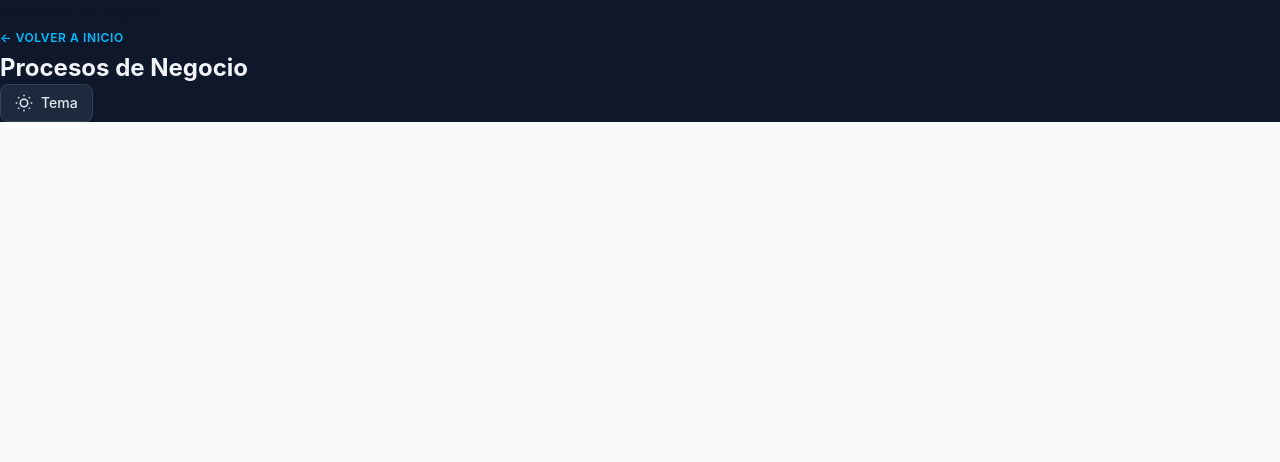
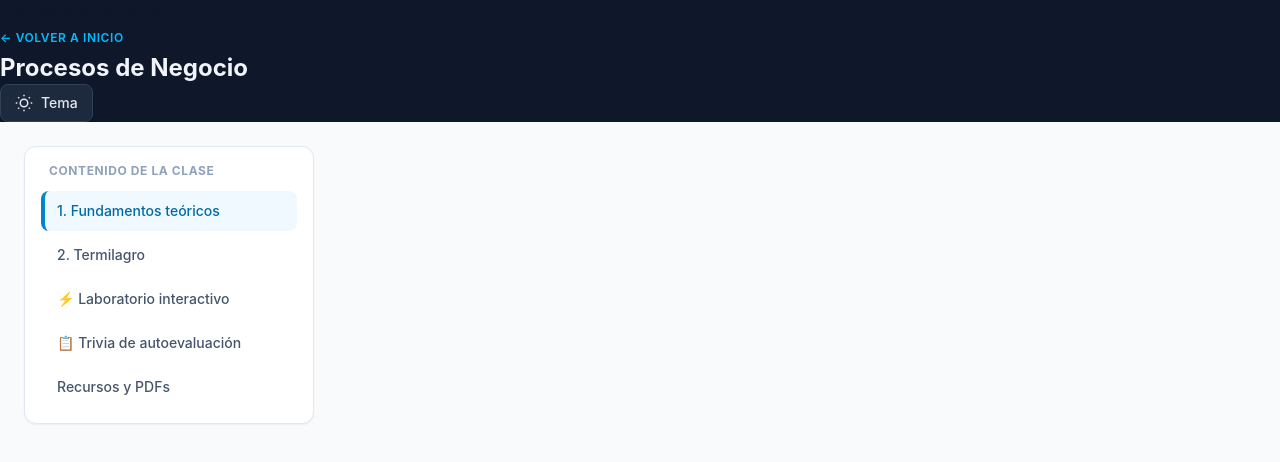
Before and after one commit to leonandres/analisis-de-sistemas, a plain HTML site: page clases/clase-02-procesos-de-negocio/index.html in a window 1280 px wide. Drawn offline with nearby package versions, Linux system fonts and the light colour scheme.

Commit message:
Agrego menú

```diff
--- a/clases/clase-02-procesos-de-negocio/index.html
+++ b/clases/clase-02-procesos-de-negocio/index.html
@@ -51,7 +51,18 @@
 
     <!-- LAYOUT PRINCIPAL -->
     <div class = "max-w-7xl mx-auto w-full p-4 md:p-6 grid grid-cols-1 lg:grid-cols-4 gap-6 flex-1">
-
+        <nav class = "lg:col-span-1 space-y-2">
+            <div class = "bg-white dark:bg-slate-900 p-4 rounded-xl shadow-xs border border-slate-200 dark:border-slate-800 sticky top-6">
+                <h2 class = "text-xs font-bold text-slate-400 dark:text-slate-500 uppercase tracking-wider mb-3 px-2">Contenido de la Clase</h2>
+                <div class = "space-y-1">
+                    <a href = "#teoria" class="block px-3 py-2.5 text-sm font-medium rounded-lg bg-sky-50 dark:bg-slate-800 text-sky-700 dark:text-sky-400 border-l-4 border-sky-600 navigation-link active">1. Fundamentos teóricos</a>
+                    <a href = "#termilagro" class="block px-3 py-2.5 text-sm font-medium rounded-lg text-slate-600 dark:text-slate-400 hover:bg-slate-50 dark:hover:bg-slate-800 border-l-4 border-transparent transition-all navigation-link">2. Termilagro</a>
+                    <a href = "#laboratorio" class="block px-3 py-2.5 text-sm font-medium rounded-lg text-slate-600 dark:text-slate-400 hover:bg-slate-50 dark:hover:bg-slate-800 border-l-4 border-transparent transition-all navigation-link">⚡ Laboratorio interactivo</a>
+                    <a href = "#trivia" class="block px-3 py-2.5 text-sm font-medium rounded-lg text-slate-600 dark:text-slate-400 hover:bg-slate-50 dark:hover:bg-slate-800 border-l-4 border-transparent transition-all navigation-link">📋 Trivia de autoevaluación</a>
+                    <a href = "#recursos" class="block px-3 py-2.5 text-sm font-medium rounded-lg text-slate-600 dark:text-slate-400 hover:bg-slate-50 dark:hover:bg-slate-800 border-l-4 border-transparent transition-all navigation-link"> Recursos y PDFs</a>
+                </div>
+            </div>
+        </nav>
     </div>
     <main >
 
```
